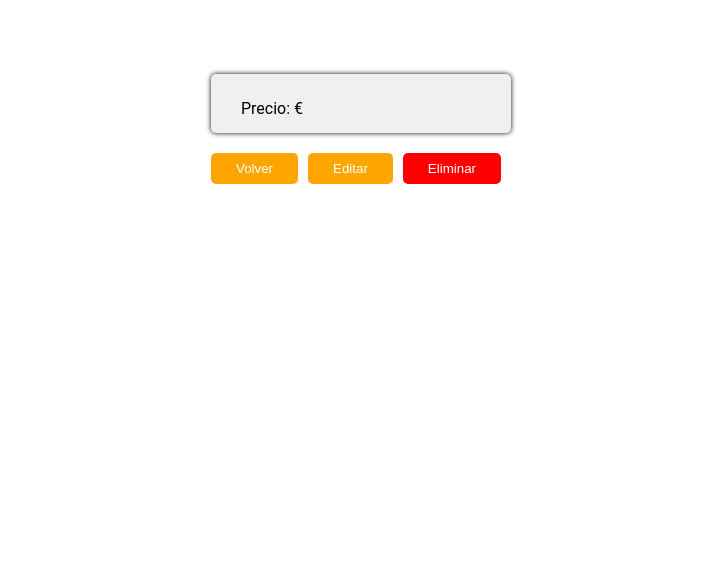
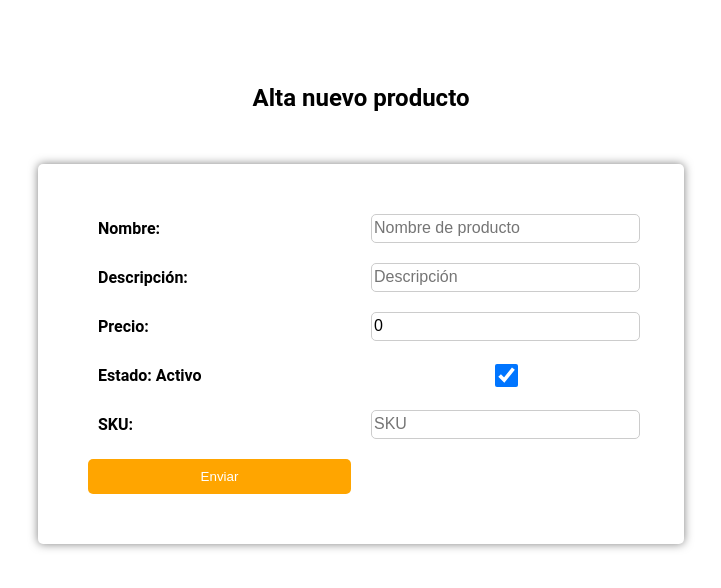
Before and after one commit to Albertosnp/HarBest, a React (Create React App) app: page /form in a window 1280 px wide. Shown: the top 588 px of the page, without its empty margins (279-1000 px from the left). Built offline with nearby package versions, Linux system fonts and the light colour scheme.

Commit message:
feat: Add New product

```diff
--- a/src/components/Form/Form.js
+++ b/src/components/Form/Form.js
@@ -10,13 +10,17 @@ const INITIAL_STATE = {
   _id: "",
 };
 
-export const Form = ({ product = INITIAL_STATE, onSubmitModel }) => {
+export const Form = ({
+  product = INITIAL_STATE,
+  onSubmitModel,
+  newProduct = false,
+}) => {
   const {
     register,
     handleSubmit,
     formState: { errors },
   } = useForm();
-  const { _id, SKU } = product;
+  let { _id, SKU } = product;
   const { name, description, price, active } = product;
 
   const onSubmit = (data) => {
@@ -25,39 +29,37 @@ export const Form = ({ product = INITIAL_STATE, onSubmitModel }) => {
     description = description.trim();
     price = parseFloat(price);
     active = String(active);
+    if (newProduct) {
+      SKU = data.SKU.trim();
+    }
 
-    onSubmitModel && onSubmitModel({ _id, name, description, price, SKU, active });
+    onSubmitModel &&
+      onSubmitModel({ _id, name, description, price, SKU, active });
   };
 
   return (
     <FormStyled className="form">
       <form onSubmit={handleSubmit(onSubmit)} className="form__box">
-        <label className="form__label">
-          Nombre:
-        </label>
+        <label className="form__label">Nombre:</label>
         <input
           type="text"
-            {...register("name", { required: true} ) }
+          {...register("name", { required: true })}
           placeholder="Nombre de producto"
           className="form__input"
           defaultValue={name}
         />
-        <label className="form__label">
-          Descripción:
-        </label>
+        <label className="form__label">Descripción:</label>
         <input
           type="text"
-            {...register("description", { required: true})}
+          {...register("description", { required: true })}
           placeholder="Descripción"
           className="form__input"
           defaultValue={description}
         />
-        <label className="form__label">
-          Precio:
-        </label>
+        <label className="form__label">Precio:</label>
         <input
           type="number"
-            {...register("price", { required: true})}
+          {...register("price", { required: true })}
           placeholder="Precio"
           className="form__input"
           defaultValue={price}
@@ -73,9 +75,19 @@ export const Form = ({ product = INITIAL_STATE, onSubmitModel }) => {
           className="form__input"
           defaultChecked={active}
         />
-        <button className="form__button">
-          Enviar
-        </button>
+        {newProduct && (
+          <>
+            <label className="form__label">SKU:</label>
+            <input
+              type="text"
+              {...register("SKU", { required: true })}
+              placeholder="SKU"
+              className="form__input"
+              defaultValue={SKU}
+            />
+          </>
+        )}
+        <button className="form__button">Enviar</button>
       </form>
     </FormStyled>
   );
--- /dev/null
+++ b/src/components/NewProductPage/NewProductPage.js
@@ -0,0 +1,39 @@
+import { useDispatch } from "react-redux";
+import { useNavigate } from "react-router-dom";
+import { addProductAPI } from "../../services/addProduct.service";
+import { addProductAction } from "../../store/reducers/productsStore";
+import { Form } from "../Form/Form";
+import NewProductPageStyled from "./NewProductPage.styled";
+
+export const NewProductPage = () => {
+  const dispatch = useDispatch();
+  const navigate = useNavigate()
+
+ const handleUploadNewProduct = (product) => {
+  const apiFetch = async () => {
+    const { name, price, description, active, SKU } = product;
+    const objectToSend = {
+      name,
+      price,
+      active,
+      description,
+      SKU,
+    };
+    try {
+      await addProductAPI(objectToSend);
+    } catch (error) {
+      console.log({ error });
+    }
+  };
+  dispatch(addProductAction(product));
+  apiFetch();
+  navigate("/")
+ };
+
+  return (
+    <NewProductPageStyled>
+      <h2>Alta nuevo producto</h2>
+      <Form onSubmitModel={handleUploadNewProduct} newProduct={true}/>
+    </NewProductPageStyled>
+  );
+};
--- /dev/null
+++ b/src/components/NewProductPage/NewProductPage.styled.js
@@ -0,0 +1,11 @@
+import styled from "styled-components";
+
+const NewProductPageStyled = styled.div`
+  margin-top: 4rem;
+  display: flex;
+  flex-direction: column;
+  justify-content: center;
+  align-items: center;
+`;
+
+export default NewProductPageStyled;
--- a/src/routes/routes.js
+++ b/src/routes/routes.js
@@ -4,6 +4,7 @@ import {
   Route,
   Routes,
 } from "react-router-dom";
+import { NewProductPage } from "../components/NewProductPage/NewProductPage";
 import { ProductDetail } from "../components/ProductDetail/ProductDetail";
 import { Home } from "../views/Home/Home";
 
@@ -12,6 +13,7 @@ export const RoutesApp = () => {
     <BrowserRouter>
       <Routes>
         <Route path="/" element={<Home />} />
+        <Route path="/form" element={<NewProductPage />} />
         <Route path="/:id" element={<ProductDetail />} />
         <Route path="*" element={<Navigate to="/" />} />
       </Routes>
--- /dev/null
+++ b/src/services/addProduct.service.js
@@ -0,0 +1,14 @@
+import axios from "axios";
+
+const API_URL = "http://localhost:9000/";
+export const addProductAPI = async (newProduct) => {
+  const response = await axios.create({
+    baseURL: API_URL,
+    headers: {
+      "Content-Type": "application/json",
+    },
+
+  }).post(`/products`, newProduct);
+
+  return response.data;
+}
--- a/src/store/reducers/productsStore.js
+++ b/src/store/reducers/productsStore.js
@@ -24,6 +24,11 @@ export const productsReducer = (state = initialState, { type, payload }) => {
       return {
         ...state,
         products: state.products.filter((product) => product._id !== payload._id),
+      };
+    case "@products/addProduct":
+      return {
+        ...state,
+        products: [...state.products, payload],
       };
     default:
       return state;
@@ -65,3 +70,12 @@ export const deleteProductAction = (product) => {
     },
   };
 }
+
+export const addProductAction = (newProduct) => {
+  return {
+    type: "@products/addProduct",
+    payload: {
+      ...newProduct,
+    },
+  };
+};
--- a/src/views/Home/Home.js
+++ b/src/views/Home/Home.js
@@ -67,7 +67,7 @@ export const Home = () => {
             )}
             <button
               className="home__buttons--create"
-              onClick={() => navigate("/")}
+              onClick={() => navigate("/form")}
             >
               Crear nuevo producto
             </button>
```
Lines whose indentation alone changed are shown as unchanged.
